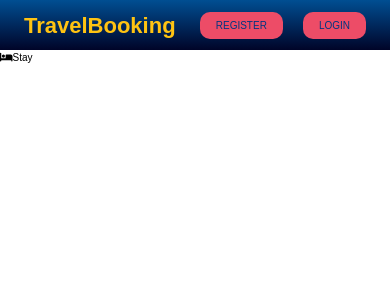
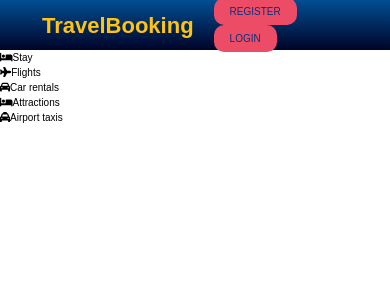
Before and after one commit to DevAnonitos/Booking-App, a React (Create React App) app: page / in a window 390 px wide. Shown: the top 300 px of the page. Built offline with nearby package versions, Linux system fonts and the light colour scheme.

Commit message:
update-src#3

```diff
--- a/package.json
+++ b/package.json
@@ -16,6 +16,7 @@
     "react": "^18.2.0",
     "react-date-range": "^1.4.0",
     "react-dom": "^18.2.0",
+    "react-hamburger-menu": "^1.2.1",
     "react-router-dom": "^6.4.4",
     "react-scripts": "5.0.1",
     "web-vitals": "^2.1.4"
--- a/src/components/header/Header.jsx
+++ b/src/components/header/Header.jsx
@@ -1,5 +1,5 @@
 import React from 'react';
-import { faBed } from "@fortawesome/free-solid-svg-icons";
+import { faBed, faPlane, faCar, faTaxi } from "@fortawesome/free-solid-svg-icons";
 import { FontAwesomeIcon } from "@fortawesome/react-fontawesome";
 import "./header.css";
 
@@ -11,6 +11,22 @@ const Header = () => {
           <FontAwesomeIcon icon={faBed} />
           <span>Stay</span>
         </div>
+        <div className="headerListItem">
+            <FontAwesomeIcon icon={faPlane} />
+            <span>Flights</span>
+          </div>
+          <div className="headerListItem">
+            <FontAwesomeIcon icon={faCar} />
+            <span>Car rentals</span>
+          </div>
+          <div className="headerListItem">
+            <FontAwesomeIcon icon={faBed} />
+            <span>Attractions</span>
+          </div>
+          <div className="headerListItem">
+            <FontAwesomeIcon icon={faTaxi} />
+            <span>Airport taxis</span>
+          </div>
       </div>
     </div>
   )
--- a/src/components/navbar/Navbar.jsx
+++ b/src/components/navbar/Navbar.jsx
@@ -1,14 +1,19 @@
 import React from 'react';
+import { FontAwesomeIcon } from '@fortawesome/react-fontawesome';
+import { faBars } from '@fortawesome/free-solid-svg-icons';
 import "./navbar.css";
 
+
 const Navbar = () => {
+
   return (
     <div className='navbar'>
         <div className='navContainer'>
           <span className="logo">TravelBooking</span>
           <div className="navItems">
-              <button className="navButton">Register</button>
-              <button className="navButton">Login</button>
+            <FontAwesomeIcon icon={faBars} className="btnMenu" />
+            <button className="navButton">Register</button>
+            <button className="navButton">Login</button>
           </div>
         </div>
     </div>
--- a/src/components/navbar/navbar.css
+++ b/src/components/navbar/navbar.css
@@ -11,7 +11,7 @@
     display: flex;
     align-items: center;
     justify-content: space-between;
-    margin: 0 24px;
+    margin: 0 42px;
     width: 100%;
     max-width: 1024px;
     color: #ffffff;
@@ -37,7 +37,42 @@
     transition: all 0.3s ease-in-out;
 }
 
+.btnMenu {
+    display: none;
+}
+
 .navButton:hover {
     color: #fff;
     background-color: #f1bf2b;
 }
+
+/* For Mobile Portrait View */
+@media screen and (max-device-width: 480px)
+and (orientation: portrait) {
+    .navbar{
+        display: flex;
+        align-items: center;
+    }
+
+    .navContainer {
+        display: flex;
+        align-items: center;
+        justify-content: space-between;
+        margin: 0 32px;
+        width: 100%;
+    }
+
+    .logo {
+        font-size: 2.2rem;
+        font-weight: 500;
+    }
+
+    .navButton {
+        display: none;
+    }
+
+    .btnMenu {
+        display: block;
+        font-size: 1.8rem;
+    }
+}
```
Also changed, not shown: 1 other file (tests, documents, lock files or other folders).
